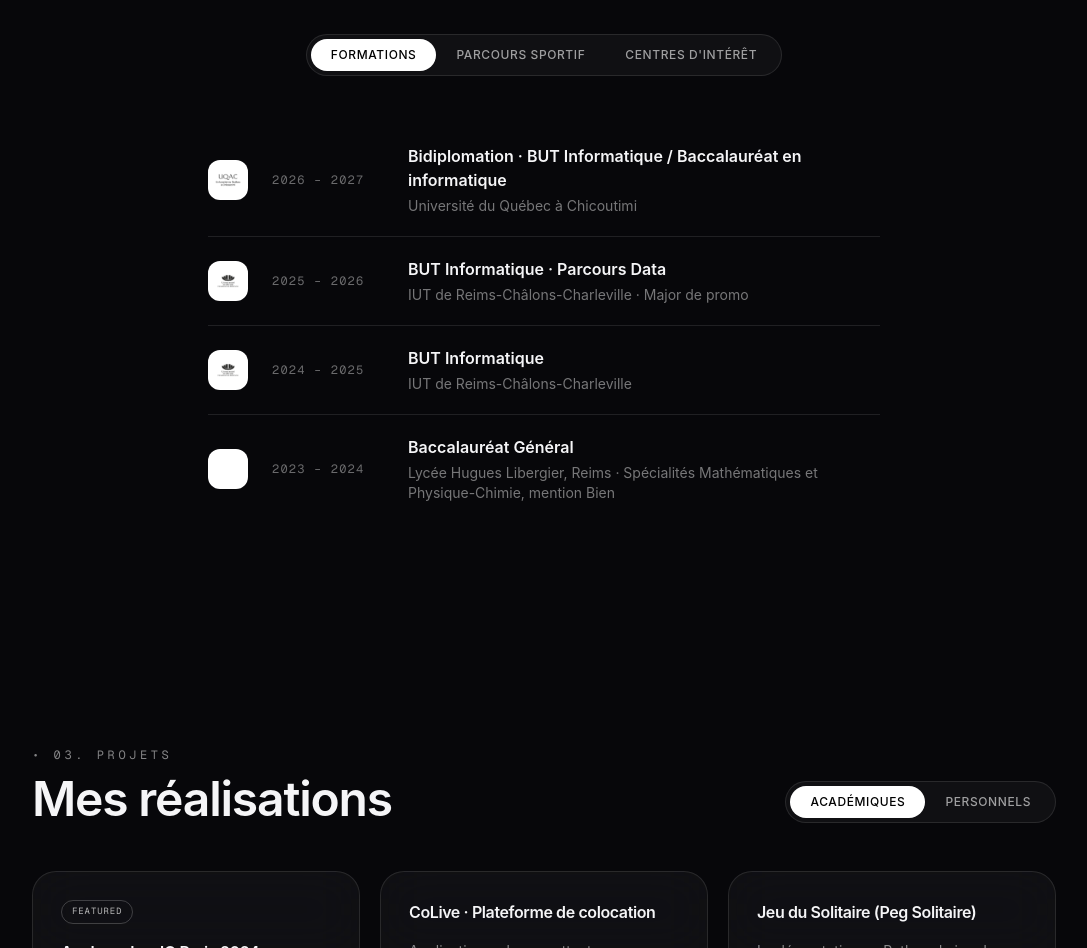
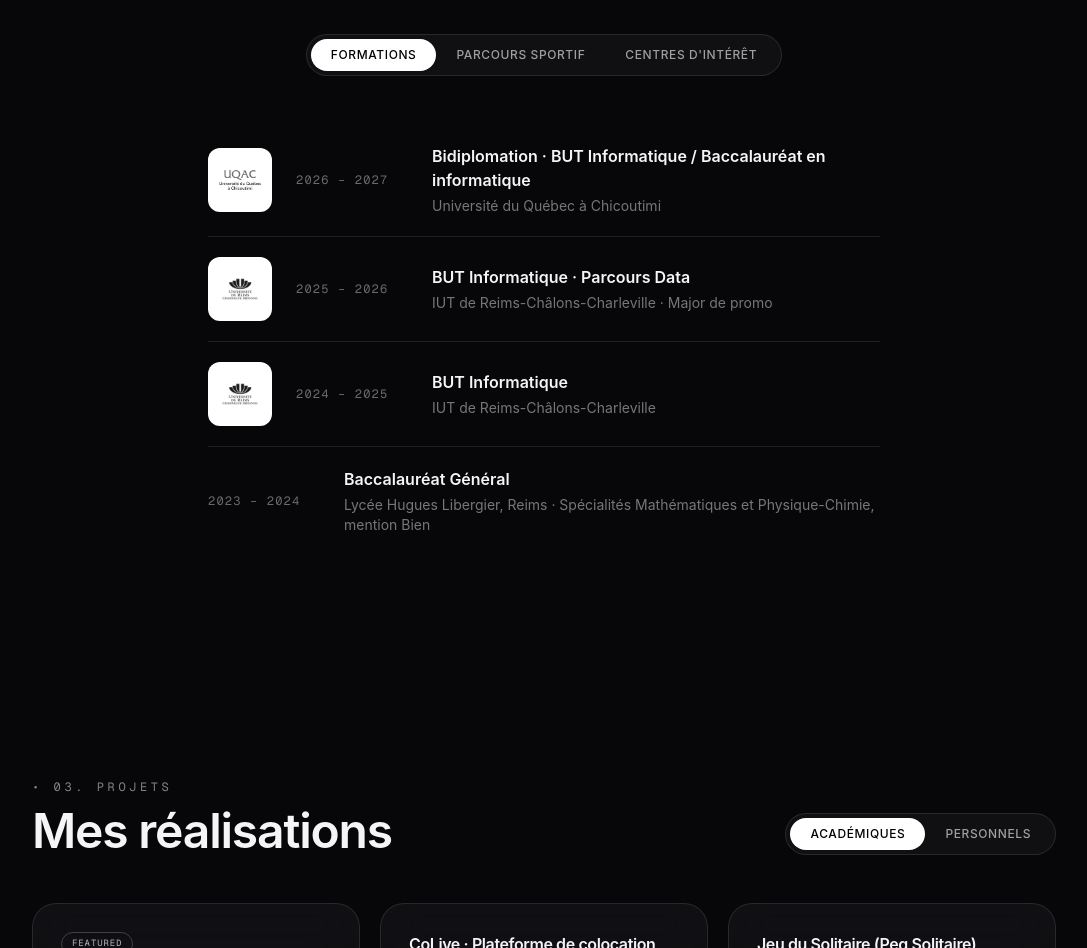
Before and after one commit to khalilmgr/khalilmgr.github.io, a Next.js app: page / in a window 1280 px wide. Shown: the part 1280-2228 px from the top of the page, without its empty margins (96-1183 px from the left). Built offline with nearby package versions, Linux system fonts and the light colour scheme.

Commit message:
Enlarge Formations logos and drop the blank badge for the Bac entry
Co-Authored-By: Claude Sonnet 5 <noreply@anthropic.com>

```diff
--- a/app/components/About.tsx
+++ b/app/components/About.tsx
@@ -218,15 +218,15 @@ function FormationsTab({ lang }: { lang: Lang }) {
           transition={{ duration: 0.4, delay: i * 0.08 }}
           className="flex flex-col sm:flex-row sm:items-center gap-3 sm:gap-6 py-5 border-b border-white/10 last:border-0"
         >
-          <div className="w-10 h-10 flex-shrink-0 rounded-xl bg-white flex items-center justify-center p-1.5">
-            {item.logo && (
+          {item.logo && (
+            <div className="w-16 h-16 flex-shrink-0 rounded-xl bg-white flex items-center justify-center p-2">
               <img
                 src={item.logo}
                 alt=""
                 className={`w-full h-full object-contain ${item.logoGrayscale ? "grayscale" : ""}`}
               />
-            )}
-          </div>
+            </div>
+          )}
           <span className="font-mono text-xs text-white/40 tracking-widest sm:w-28 sm:flex-shrink-0">
             {item.period}
           </span>
```
